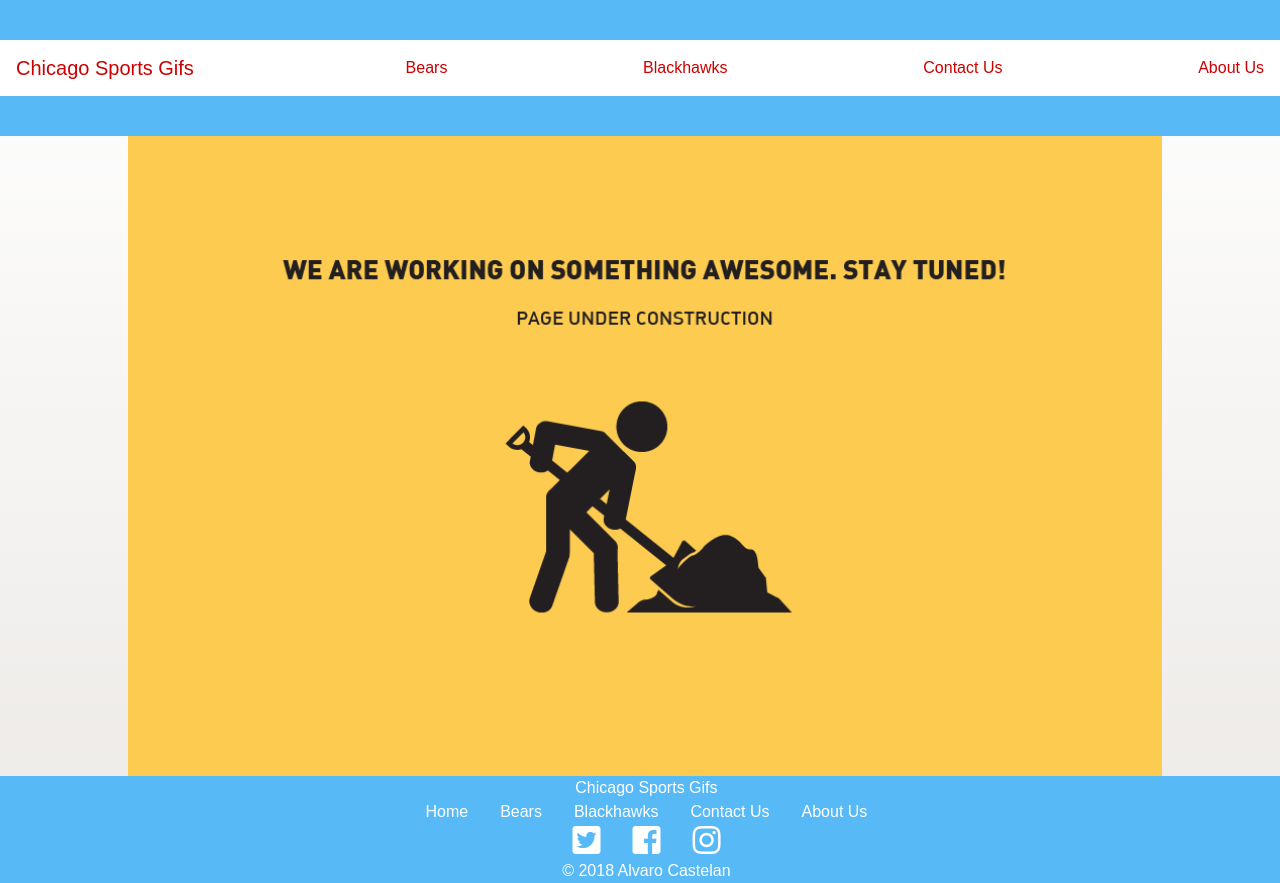
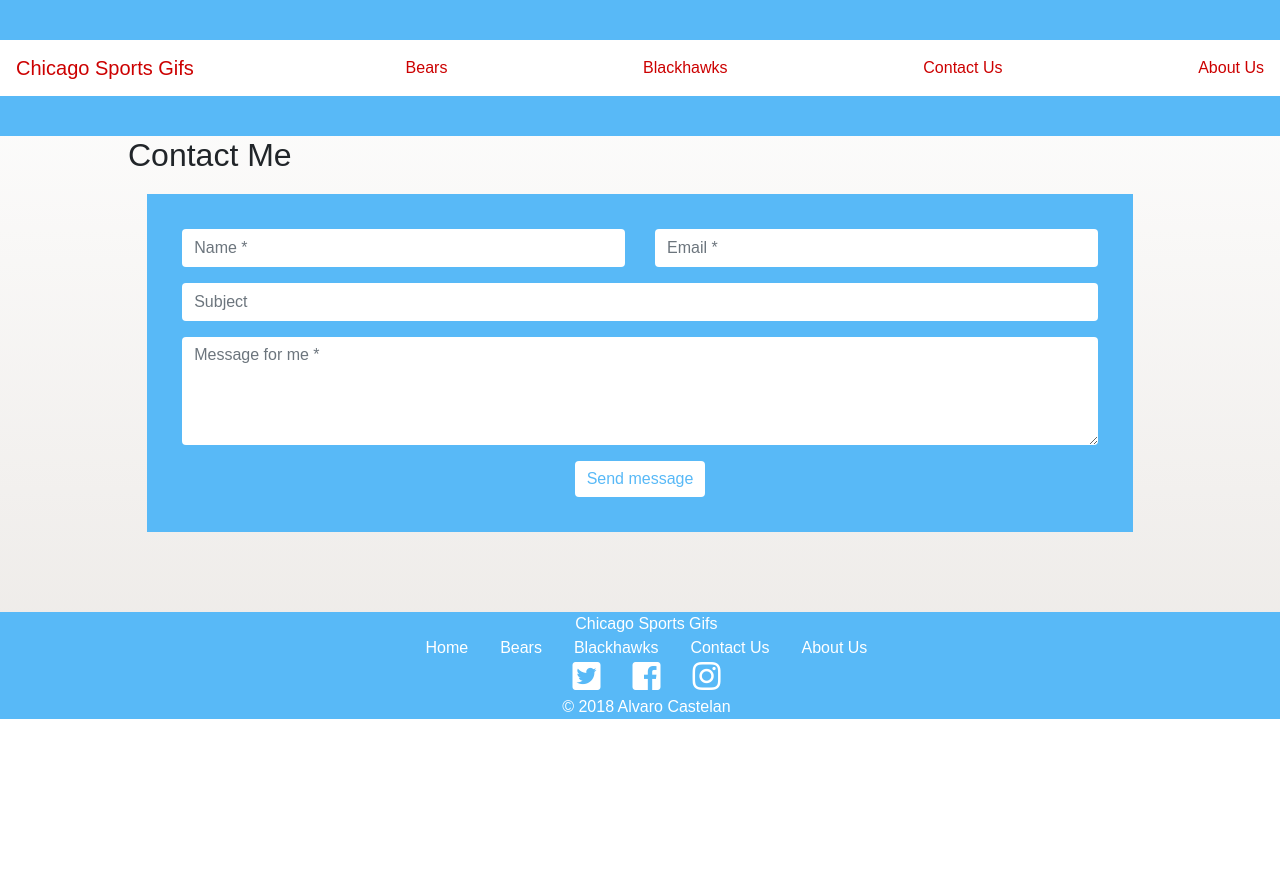
Before and after one commit to acastelan21/bhawks-website-react, a React (Create React App) app in the folder client/: page /contact-us in a window 1280 px wide. Shown: the top 883 px of the page. After the commit the page ends 800 px from the top, so only its background shows below. Built offline with nearby package versions, Linux system fonts and the light colour scheme; no server answers.

Commit message:
add contact page with formspree form

```diff
--- a/client/src/pages/ContactUs/contactUs.css
+++ b/client/src/pages/ContactUs/contactUs.css
@@ -0,0 +1,21 @@
+.contactUs form {
+    border: .2em solid #58b9f7;
+    background: #58b9f7;
+    margin:1.2em;
+    text-align: center;
+    margin-bottom: 5em;
+    padding: 2em
+}
+.form-control {
+    border: white;
+}
+
+.btn-send {
+    background: white;
+    color: #58b9f7;
+    border: gray
+}
+
+.btn:hover {
+    background: gray;
+}
--- a/client/src/pages/ContactUs/contactUs.js
+++ b/client/src/pages/ContactUs/contactUs.js
@@ -1,12 +1,59 @@
 import React, { Component } from 'react'
-import ComingSoon from "../../components/ComingSoon";
+import "./contactUs.css"
 export class ContactUs extends Component {
   render() {
     return (
-      <div className="page contactUs">
-        <ComingSoon/>
+<div className="page contactUs">
+<h2 class="section-title"><span>Contact Me</span></h2>
+  <form id="contact-form" method="POST" action="https://formspree.io/alvaro.castelan.21@gmail.com">
+
+    <div className="messages"></div>
+
+    <div className="controls">
+
+
+      <div className="row">
+
+        <div className="col-md-6 col-xs-12 form-group">
+          <input id="form_name" type="text" name="name" className="form-control" placeholder="Name *" required="required" data-error="Name is required."/>
+          <div className="help-block with-errors"></div>
+        </div>
+
+        <div className="col-md-6 col-xs-12 form-group">
+          <input id="form_email" type="email" name="email" className="form-control" placeholder="Email *" required="required" data-error="Valid email is required."/>
+          <div className="help-block with-errors"></div>
+        </div>
 
       </div>
+
+      <div className="row">
+
+        <div className="col-md-12 col-xs-12 form-group">
+          <input id="form_subject" type="text" name="_subject" className="form-control" placeholder="Subject"/>
+          <div className="help-block with-errors"></div>
+        </div>
+
+
+      </div>
+
+      <div className="row">
+
+        <div className="form-group col-md-12">
+          <textarea id="form_message" name="message" className="form-control" placeholder="Message for me *" rows="4" required="required" data-error="Please,leave us a message."></textarea>
+          <div className="help-block with-errors"></div>
+        </div>
+
+        <div className="col-md-12">
+          <input type="submit" className="btn btn-success btn-send" value="Send message"/>
+        </div>
+
+        </div>
+
+    </div>
+
+
+  </form>
+</div>
     )
   }
 }
```
